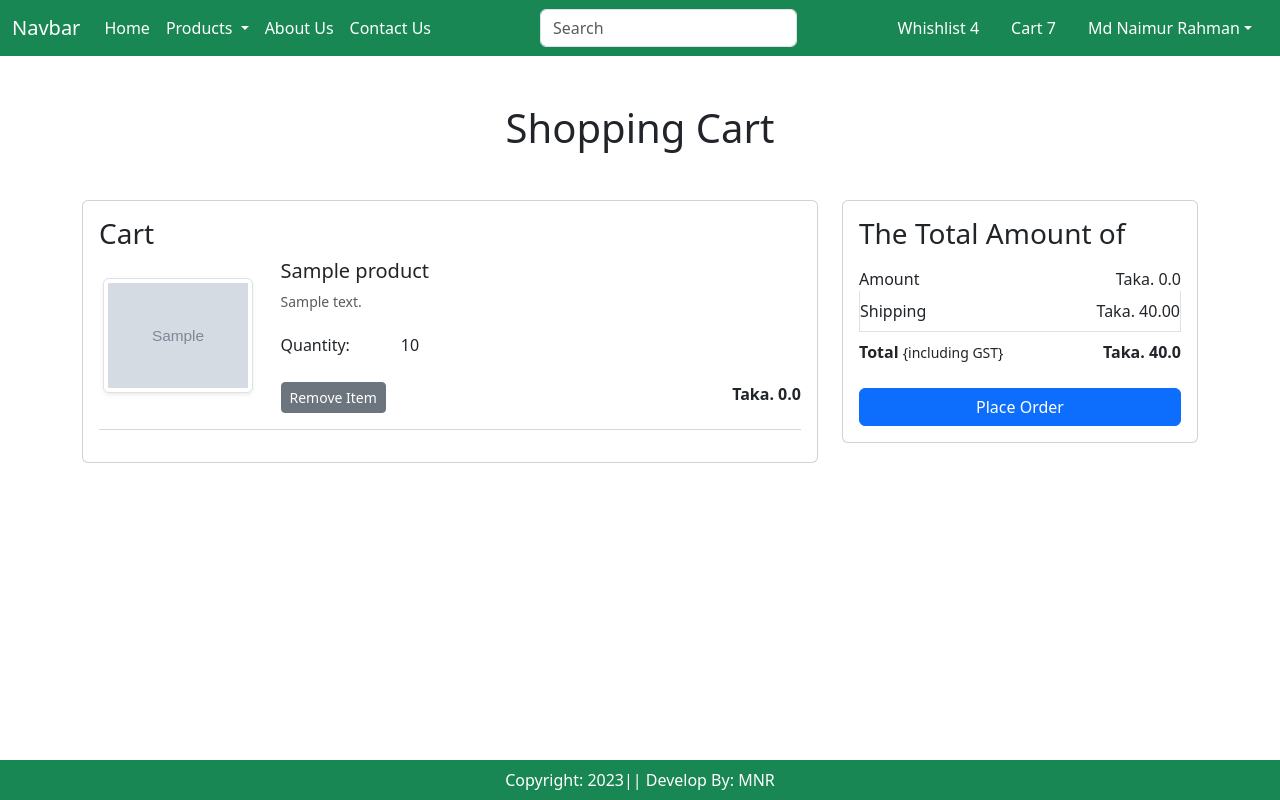
After one commit to mdnaimur/Ecommerce_Django, a Django app: page /cart/ in a window 1280 px wide. The commit adds this page. Run offline with Django 4.2, Linux system fonts and the light colour scheme; a user stored in the database is signed in; tables that the repository leaves empty hold one stand-in row (values such as "Sample post"); grey boxes marked "Sample" are stand-in pictures; some libraries are stand-ins or nearby versions; some web fonts are replaced.

Commit message:
add to cart code

```diff
--- a/ecommerce_dajngo/basic/models.py
+++ b/ecommerce_dajngo/basic/models.py
@@ -86,3 +86,13 @@ class Customer(models.Model):
 
     def __str__(self):
         return self.name
+
+
+class Cart(models.Model):
+    user = models.ForeignKey(User, on_delete=models.CASCADE)
+    product = models.ForeignKey(Product, on_delete=models.CASCADE)
+    quantity = models.PositiveIntegerField(default=1)
+
+    @property
+    def total_cost(self):
+        return self.quantity * self.product.discounted_price
--- a/ecommerce_dajngo/basic/static/js/script.js
+++ b/ecommerce_dajngo/basic/static/js/script.js
@@ -0,0 +1,77 @@
+
+
+$('.plus-cart').click(function () {
+    var id = $(this).attr("pid").toString();
+    var eml = this.parentNode.children[2];
+    $.ajax({
+        type: "GET",
+        url: "/pluscart",
+        data: {
+            prod_id: id
+        },
+        success: function (data) {
+            console.log("data=", data);
+            eml.innerText = data.quantity;
+            document.getElementById("amount").innerText = data.amount;
+            document.getElementById("totalamount").innerText = data.totalamount;
+
+        },
+        error: function (xhr, status, error) {
+            console.error("AJAX request failed:", status, error);
+        }
+    })
+    console.log("pid=", id)
+})
+
+
+
+$('.minus-cart').click(function () {
+    var id = $(this).attr("pid").toString();
+    var eml = this.parentNode.children[2];
+    $.ajax({
+        type: "GET",
+        url: "/minuscart",
+        data: {
+            prod_id: id
+        },
+        success: function (data) {
+            console.log("data=", data);
+            eml.innerText = data.quantity;
+            document.getElementById("amount").innerText = data.amount;
+            document.getElementById("totalamount").innerText = data.totalamount;
+
+        },
+        error: function (xhr, status, error) {
+            console.error("AJAX request failed:", status, error);
+        }
+    })
+    console.log("pid=", id)
+})
+
+
+$('.remove-cart ').click(function () {
+    var id = $(this).attr("pid").toString();
+    var eml = this
+    $.ajax({
+        type: "GET",
+        url: "/removecart",
+        data: {
+            prod_id: id
+        },
+        success: function (data) {
+            console.log("data=", data);
+            eml.innerText = data.quantity;
+            document.getElementById("amount").innerText = data.amount;
+            document.getElementById("totalamount").innerText = data.totalamount;
+            eml.parentNode.parentNode.parentNode.parentNode.remove()
+
+        },
+        error: function (xhr, status, error) {
+            console.error("AJAX request failed:", status, error);
+        }
+    })
+    console.log("pid=", id)
+})
+
+
+console.log("I am working js code")
--- a/ecommerce_dajngo/basic/templates/basic/base.html
+++ b/ecommerce_dajngo/basic/templates/basic/base.html
@@ -56,18 +56,23 @@
             </form>
           </div>
           <ul class="navbar-nav me-auto mb-2 mb-lg-0">
+            {% if request.user.is_authenticated %}
             <li class="nav-item mx-2">
-              <a href="#" class="nav-link text-white">Whishlist</a>
+              <a href="#" class="nav-link text-white">Whishlist 4</a>
             </li>
             <li class="nav-item mx-2">
-              <a href="#" class="nav-link text-white">Cart</a>
+              <a href="#" class="nav-link text-white">Cart 7</a>
             </li>
+
+            {% else %}
             <li class="nav-item mx-2">
               <a href="{% url 'login' %}" class="nav-link text-white">Login</a>
             </li>
             <li class="nav-item mx-2">
               <a href="{% url 'customaerregistraion' %}" class="nav-link text-white">Registration</a>
             </li>
+            {% endif %}
+            {% if request.user.is_authenticated %}
             <li class="nav-item dropdown mx-2 " >
               <a class="nav-link dropdown-toggle text-white" role="button" data-bs-toggle="dropdown" aria-expanded="false" href="#">Md Naimur Rahman</a>
               <ul class="dropdown-menu">
@@ -93,7 +98,7 @@
                 </li>
               </ul>
             </li>
-
+            {% endif %}
 
           </ul>
         </div>
@@ -115,12 +120,9 @@
     <script src="https://code.jquery.com/jquery-3.7.1.slim.min.js" integrity="sha256-kmHvs0B+OpCW5GVHUNjv9rOmY0IvSIRcf7zGUDTDQM8=" crossorigin="anonymous"></script>
     <script src="https://cdnjs.cloudflare.com/ajax/libs/bootstrap/5.3.2/js/bootstrap.min.js" integrity="sha512-WW8/jxkELe2CAiE4LvQfwm1rajOS8PHasCCx+knHG0gBHt8EXxS6T6tJRTGuDQVnluuAvMxWF4j8SNFDKceLFg==" crossorigin="anonymous" referrerpolicy="no-referrer"></script>
     <script src="https://cdn.jsdelivr.net/npm/bootstrap@5.3.2/dist/js/bootstrap.bundle.min.js"></script>
-    <script src="{% static 'js/script.js' %}"></script>
     <script src="{% static 'js/all.min.js' %}"></script>
     <script src="{% static 'js/owl.carousel.min.js' %}"></script>
-
-
-
+    <script src="{% static 'js/script.js' %}"></script>
 
 </body>
 </html>
--- a/ecommerce_dajngo/basic/templates/basic/login.html
+++ b/ecommerce_dajngo/basic/templates/basic/login.html
@@ -23,7 +23,7 @@ Customer Login
                     <a href="{% url 'password_reset' %}" class="text-danger">Forgot Password?</a>
                 </small>
                 <br> <br>
-                <input type="submit" class="btn btn-primary">
+                <input type="submit" class="btn btn-primary" value="Submit">
 
           <div class="text-center text-primary fw-bold">
             <small>
--- /dev/null
+++ b/ecommerce_dajngo/basic/templates/product/adtocart.html
@@ -0,0 +1,78 @@
+{% extends "basic/base.html" %}
+
+{% load static %}
+{% block title %}
+Cart
+{% endblock title %}
+
+
+{% block content %}
+<div class="container my-5">
+    <div class="row">
+        {% if cart %}
+        <h1 class="text-center mb-5">Shopping Cart</h1>
+        <div class="col-sm-8">
+            <div class="card">
+                <div class="card-body">
+                    <h3>Cart</h3>
+                    {% for item in cart  %}
+                    <div class="row">
+                        <div class="col-sm-3 text-center align-self-center">
+                            <img src="{{item.product.product_image.url}}" height="150" width="150" alt="product iamge" class="img-fluid img-thumbnail shadow-sm">
+                        </div>
+                        <div class="col-sm-9">
+                            <div>
+                                <h5> {{item.product.title}} </h5>
+                                <p class="mb-2 text-muted small"> {{item.product.description}} </p>
+                                <div class="my-3">
+                                    <label for="quantity">Quantity:</label>
+                                    <a href="" class="minus-cart btn" pid={{item.product.id}} > <i class="fas fa-minus-square fa-lg"></i> </a>
+                                    <span id="quantity" > {{item.quantity}} </span>
+                                    <a href="" class="plus-cart btn" pid={{item.product.id}} > <i class="fas fa-plus-square fa-lg"> </i> </a>
+                                </div>
+                                <div class="d-flex justify-content-between">
+                                    <a href="" class="remove-cart btn btn-sm btn-secondary mr-3" pid={{item.product.id}} >Remove Item</a>
+                                    <p class="mb-0"> <span> <strong>Taka. {{item.product.discounted_price}} </strong> </span> </p>
+                                </div>
+                            </div>
+                        </div>
+                    </div>
+                    <hr class="text-muted">
+                    {% endfor %}
+                </div>
+            </div>
+        </div>
+<div class="col-sm-4">
+    <div class="card">
+        <div class="card-body">
+            <h3>The Total Amount of</h3>
+            <ul class="list-group">
+                <li class="list-group-item d-flex justify-content-between align-items-center border-0 px-0 pb-0"> Amount <span id="amount">Taka. {{amount}} </span>  </li>
+                <li class="list-group-item d-flex justify-content-between align-items-center px-0">Shipping <span>Taka. 40.00</span> </li>
+                <li class="list-group-item d-flex justify-content-between align-items-center px-0 border-0 mb-3">
+
+                    <div>
+                        <strong>Total</strong> <small> {including GST} </small>
+                    </div>
+                    <span id="totalamount">
+                        <strong>
+                            Taka. {{totalamount}}
+                        </strong>
+                    </span>
+                </li>
+            </ul>
+            <div class="d-grid">
+                <a href="#" class="btn btn-primary">Place Order</a>
+            </div>
+        </div>
+    </div>
+</div>
+
+{% else %}
+<h1 class="text-center mb-5">Cart is Empty</h1>
+{% endif %}
+    </div>
+</div>
+
+
+{% endblock content %}
--- a/ecommerce_dajngo/basic/urls.py
+++ b/ecommerce_dajngo/basic/urls.py
@@ -19,7 +19,12 @@ urlpatterns = [
     path('address/', views.address, name='address'),
     path('updateAddress/<int:pk>',
          views.updateAddress.as_view(), name='updateAddress'),
-
+    # product add to cart and payment
+    path('add-to-cart/', views.add_to_cart, name='add-to-cart'),
+    path('cart/', views.show_cart, name='showcart'),
+    path("pluscart/", views.plus_cart),
+    path("minuscart/", views.minus_cart),
+    path("removecart/", views.remove_cart),
     # login and authenticaion
     path('registration/', views.CustomerRegistrationView.as_view(),
          name='customaerregistraion'),
--- a/ecommerce_dajngo/basic/views.py
+++ b/ecommerce_dajngo/basic/views.py
@@ -2,8 +2,10 @@ from django.shortcuts import render, redirect
 from django.views import View
 from django.db.models import Count
 from django.contrib import messages
-from . models import Product, Customer
+from . models import Product, Customer, Cart
 from . forms import CustomerRegistrationFrom, CustomerProfileForm
+from django.http import JsonResponse
+from django.db.models import Q
 # Create your views here.
 
 
@@ -108,3 +110,84 @@ class updateAddress(View):
         else:
             messages.warning(request, 'Invalid Input Data!! Try again')
         return redirect("address")
+
+
+def add_to_cart(request):
+    user = request.user
+    product_id = request.GET.get('prod_id')
+    product = Product.objects.get(id=product_id)
+    Cart(user=user, product=product).save()
+    return redirect("/cart")
+
+
+def show_cart(request):
+    user = request.user
+    cart = Cart.objects.filter(user=user)
+    amount = 0
+    for p in cart:
+        value = p.quantity * p.product.discounted_price
+        amount = amount+value
+    totalamount = amount + 40
+    return render(request, 'product/adtocart.html', locals())
+
+
+def plus_cart(request):
+    print('I am working ')
+    if request.method == "GET":
+        prod_id = request.GET['prod_id']
+        c = Cart.objects.get(Q(product=prod_id) & Q(user=request.user))
+        c.quantity += 1
+        c.save()
+        user = request.user
+        cart = Cart.objects.filter(user=user)
+        amount = 0
+        for p in cart:
+            value = p.quantity * p.discounted_price
+            amount = amount+value
+        totalamount = amount+40
+        data = {
+            'quantity': c.quantity,
+            'amount': amount,
+            'totalamount': totalamount
+        }
+        return JsonResponse(Data)
+
+
+def minus_cart(request):
+    if request.method == "GET":
+        prod_id = request.GET['prod_id']
+        c = Cart.objects.get(Q(product=prod_id) & Q(user=request.user))
+        c.quantity -= 1
+        c.save()
+        user = request.user
+        cart = Cart.objects.filter(user=user)
+        amount = 0
+        for p in cart:
+            value = p.quantity * p.discounted_price
+            amount = amount+value
+        totalamount = amount+40
+        data = {
+            'quantity': c.quantity,
+            'amount': amount,
+            'totalamount': totalamount
+        }
+        return JsonResponse(Data)
+
+
+def remove_cart(request):
+    if request.method == "GET":
+        prod_id = request.GET['prod_id']
+        c = Cart.objects.get(Q(product=prod_id) & Q(user=request.user))
+        c.delete()
+        user = request.user
+        cart = Cart.objects.filter(user=user)
+        amount = 0
+        for p in cart:
+            value = p.quantity * p.discounted_price
+            amount = amount+value
+        totalamount = amount+40
+        data = {
+            'amount': amount,
+            'totalamount': totalamount
+        }
+        return JsonResponse(Data)
```
Also changed, not shown: ecommerce_dajngo/basic/admin.py (+6 -1 lines), ecommerce_dajngo/basic/templates/product/productdetail.html (+7 -6 lines), README.md.
